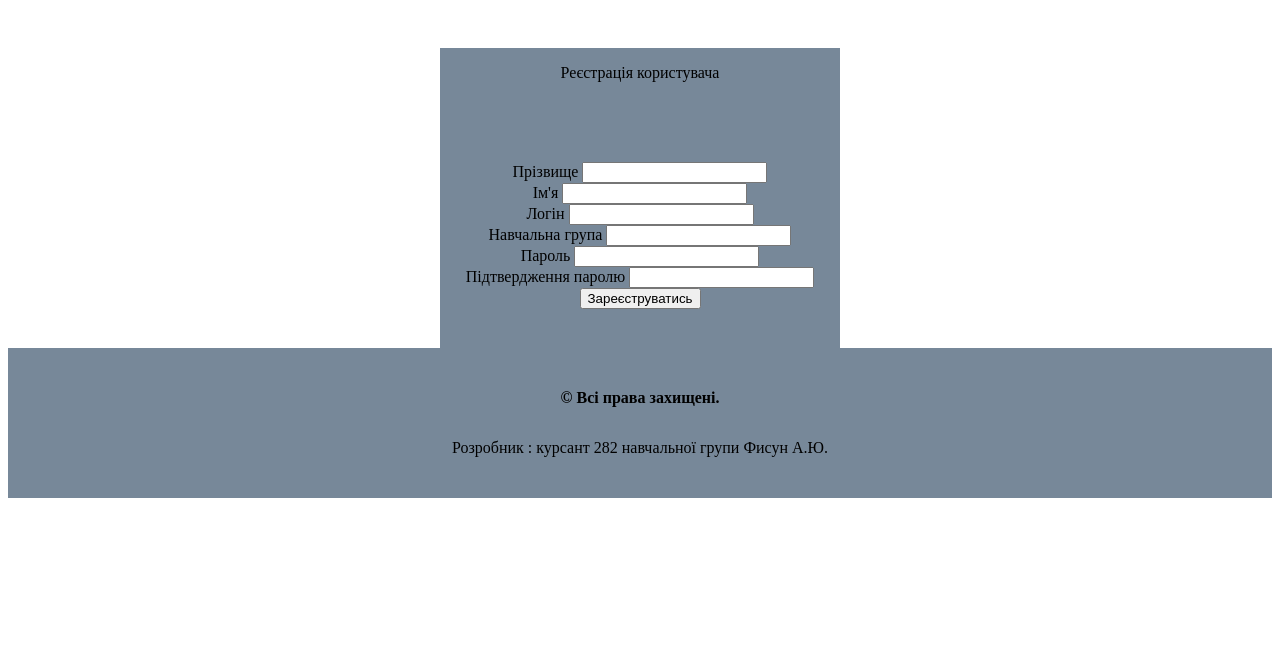
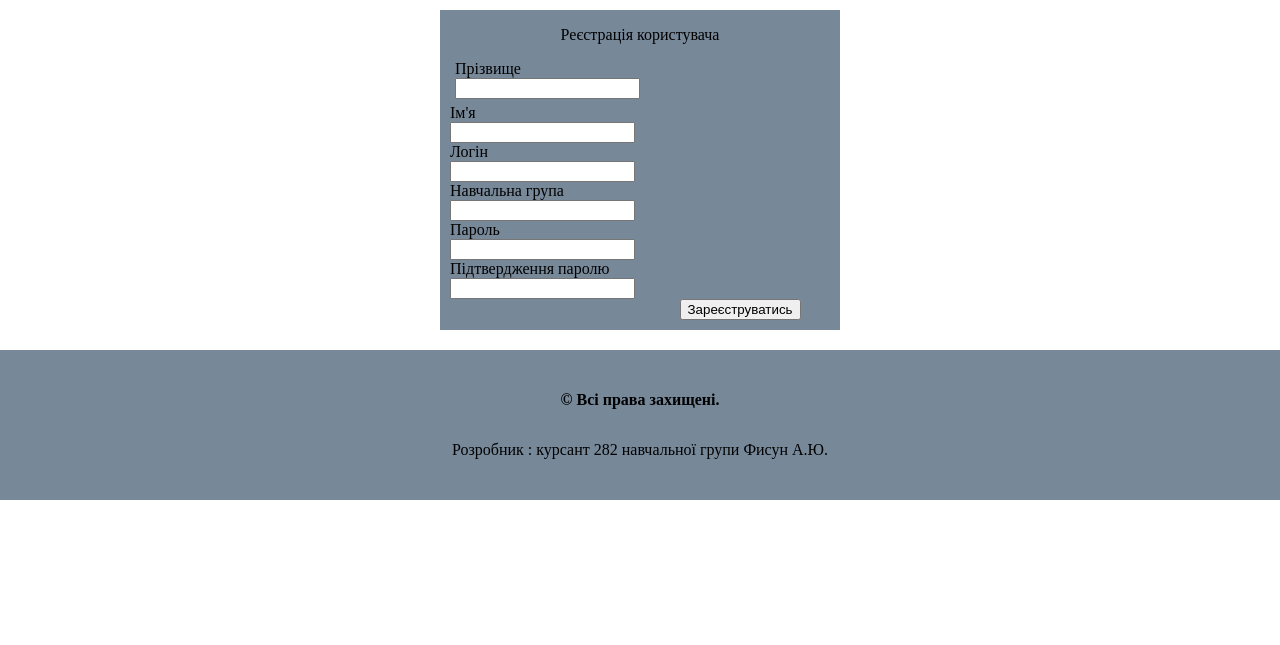
Before and after one commit to Anastasia-sys2001/Trp, a plain HTML site: page register.html in a window 1280 px wide. Shown: the part 155-800 px from the top of the page. Drawn offline with Linux system fonts and the light colour scheme.

Commit message:
Final.css

```diff
--- a/register.css
+++ b/register.css
@@ -1,4 +1,4 @@
-.body{
+body{
     padding: 0;
     margin: 0;
 }
@@ -63,10 +63,10 @@
 }
 
 .enter {
-    height: 300px;
+    margin : 20px 20px;
+    padding: 0;
     width: 400px;
     background-color: lightslategrey;
-    margin-top: 50px;
 }
 .vvv{
     display: flex;
@@ -109,3 +109,45 @@
     display: flex;
     justify-content: center;
 }
+.secondname{
+margin: 5px;
+    display: flex;
+    flex-direction: column;
+    align-items: flex-start;
+}
+.registers{
+    margin-left: 200px;
+}
+.form{
+    margin: 10px
+;
+}
+.named{
+display: flex;
+flex-direction: column;
+align-items: flex-start;
+
+}
+.logins{
+
+    display: flex;
+    flex-direction: column;
+    align-items: flex-start;
+}
+.groups{
+
+    display: flex;
+    flex-direction: column;
+    align-items: flex-start;
+}
+.password{
+
+    display: flex;
+    flex-direction: column;
+    align-items: flex-start;
+}
+.confirmation{
+    display: flex;
+    flex-direction: column;
+    align-items: flex-start;
+}
```
